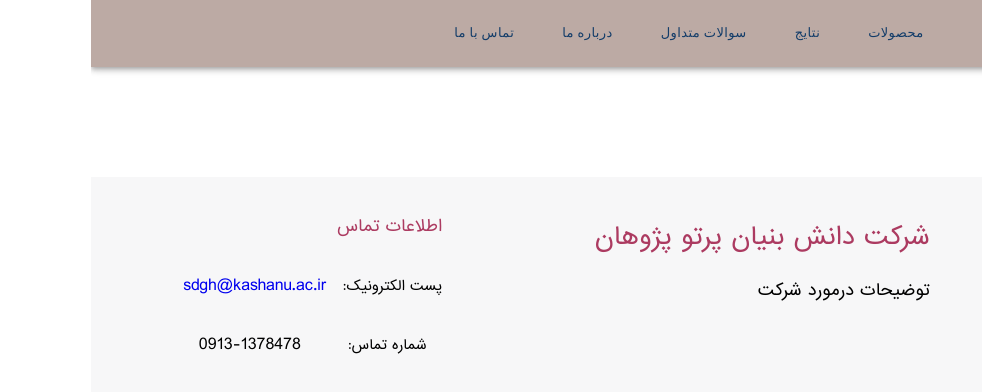
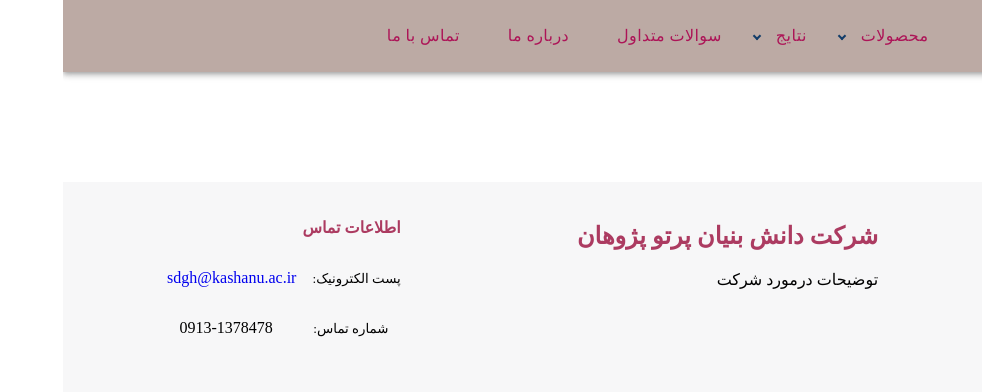
Before and after one commit to HosseinKolivand128/Partopazhuhan, a React (Create React App) app in the folder Clinet/: page /Resualts in a window 1280 px wide. Shown: the top 392 px of the page, without its empty margins (298-1280 px from the left). Built offline with nearby package versions, Linux system fonts and the light colour scheme.

Commit message:
Change Navbar items style

```diff
--- a/Clinet/src/App.css
+++ b/Clinet/src/App.css
@@ -3,4 +3,5 @@
 }
 *{
     box-sizing: border-box;
+    font-family: "IranSans";
 }
--- a/Clinet/src/Components/AppBar.jsx
+++ b/Clinet/src/Components/AppBar.jsx
@@ -15,12 +15,15 @@
 import { useState } from "react";
 import { brown } from '@mui/material/colors';
 import { NavLink } from 'react-router-dom';
+import ItemsList from "./ItemsList"
 
 const AppNavBar=(props)=>{
     const navItems = ['Home', 'About', 'Contact'];
     const drawerWidth = 240;
     const { window } = props;
     const [mobileOpen, setMobileOpen] = useState(false);
+    const [showMenu, setShowMenu] = useState([]);
+
 
     const appBarStyle={
         position:"sticky",
@@ -33,6 +36,25 @@
     const handleDrawerToggle = () => {
     setMobileOpen((prevState) => !prevState);
   };
+
+    const subMenuOnMouseEnterHandler = (subMenuId) => {
+    setShowMenu((prev) => {
+      console.log(prev);
+      let arr = [...prev];
+      arr[subMenuId] = true;
+      return arr;
+    });
+  };
+
+    const subMenuOnMouseLeaveHandler = (subMenuId) => {
+    setShowMenu((prev) => {
+      let arr = [...prev];
+      // console.log(arr);
+      arr[subMenuId] = false;
+      return arr;
+    });
+  };
+
 
    const drawer = (
     <Box onClick={handleDrawerToggle} sx={{ textAlign: 'center' }}>
@@ -72,6 +94,7 @@
               <Typography
                 variant="h6"
                 component="div"
+                fontFamily={"IranSans"}
                 sx={{ flexGrow: 1, display: { xs: 'none', sm: 'block' } }}
               >
                 پرتو پژوهان
@@ -79,47 +102,109 @@
 
               <Box sx={{ display: { xs: 'none', sm: 'flex' },flexGrow:1.2 }}>
 
-                  <Button key={0} sx={{ color: '#fff' }}>
+                <Button
+                key={0}
+                sx={{ color: '#fff' }}
+                onMouseEnter={(event) => subMenuOnMouseEnterHandler(0)}
+                onMouseLeave={(event) => subMenuOnMouseLeaveHandler(0)}
+                >
                   <NavLink style={{
+                    color:"#ad1457",
+                    fontSize:"1rem",
+                    fontWeight:"500"
+                  }} to='#'>محصولات</NavLink>
+                  <i className='arrow down'></i>
+                  {showMenu[0]&&(
+                    <ItemsList itemsInfo=
+                      {[
+                        {
+                          itemName:"PPK-100",
 
-            color:"#123c69",
-            fontSize:"13px"
+                        },
+                        {itemName:"PPK-101",
+                      children:[
+                            {
+                              itemName:"subMenu1.1"
+                            },
+                            {
+                              itemName:"subMenu1.2",
+                              children:[
+                               { itemName:"submenu1.2.1"}
+                              ]
+                            },
+                            {
+                              itemName:"subMenu1.3"
+                            },
+                          ]},
+                        {itemName:"PPK-102"},
+                      ]}/>
+                    )}
+                  </Button>
 
-        }} to='#'>محصولات</NavLink>
-
+                  <Button
+                    key={1}
+                    sx={{ color: '#fff' }}
+                    onMouseEnter={(event) => subMenuOnMouseEnterHandler(1)}
+                    onMouseLeave={(event) => subMenuOnMouseLeaveHandler(1)}
+                  >
+                  <NavLink style={{
+                    color:"#ad1457",
+                    fontSize:"1rem",
+                    fontWeight:"500"
+                  }} to='#'>نتایج</NavLink>
+                  <i className='arrow down'></i>
+                  {showMenu[1] &&
+                    <ItemsList itemsInfo=
+                      {[
+                        {
+                         itemName:"نتایج شگفت انگیز"
+                        },
+                        {
+                          itemName:"فیلم ها"
+                      },
+                    ]} />
+                  }
                   </Button>
-                  <Button key={1} sx={{ color: '#fff' }}>
+                  <Button
+                    key={2}
+                    sx={{ color: '#fff' }}
+                    onMouseEnter={(event) => subMenuOnMouseEnterHandler(2)}
+                    onMouseLeave={(event) => subMenuOnMouseLeaveHandler(2)}
+                  >
                     <NavLink style={{
-
-            color:"#123c69",
-            fontSize:"13px"
-
-        }} to='#'>نتایج</NavLink>
-                  </Button>
-                  <Button key={2} sx={{ color: '#fff' }}>
-                     <NavLink style={{
-
-            color:"#123c69",
-            fontSize:"13px"
-
+                    color:"#ad1457",
+                    fontSize:"1rem",
+                    fontWeight:"500"
                     }} to='#'>سوالات متداول</NavLink>
                   </Button>
-                  <Button key={3} sx={{ color: '#fff' }}>
+                  <Button
+                    key={3}
+                    sx={{ color: '#fff' }}
+                    onMouseEnter={(event) => subMenuOnMouseEnterHandler(3)}
+                    onMouseLeave={(event) => subMenuOnMouseLeaveHandler(3)}
+                  >
                      <NavLink style={({isActive,isPending})=>{
                         return{
                          color:isActive?"#f94e6d":"#123c69",
-            fontSize:"13px"
+                    color:"#ad1457",
+                    fontSize:"1rem",
+                    fontWeight:"500"
                         }
-
                       }} to='/AboutUs'>درباره ما</NavLink>
                   </Button>
-                  <Button key={4} sx={{ color: '#fff' }}>
+                  <Button
+                    key={4}
+                    sx={{ color: '#fff' }}
+                    onMouseEnter={(event) => subMenuOnMouseEnterHandler(4)}
+                    onMouseLeave={(event) => subMenuOnMouseLeaveHandler(4)}
+                  >
                     <NavLink style={({isActive,isPending})=>{
                       return{
                        color:isActive?"#f94e6d":"#123c69",
-            fontSize:"13px"
+                    color:"#ad1457",
+                    fontSize:"1rem",
+                    fontWeight:"500"
                       }
-
                     }} to='/ContactUs'>تماس با ما</NavLink>
                   </Button>
               </Box>
```
Lines whose indentation alone changed are shown as unchanged.
